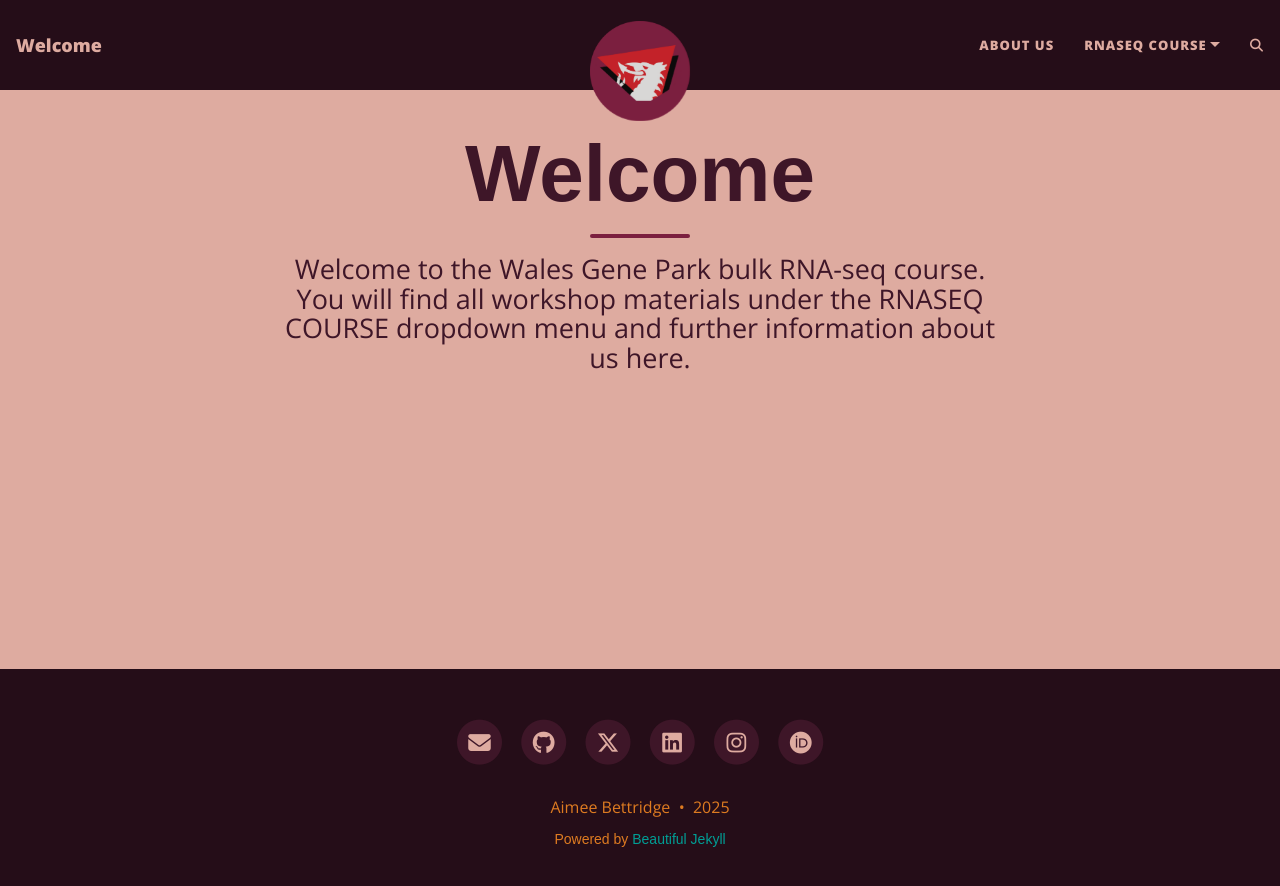
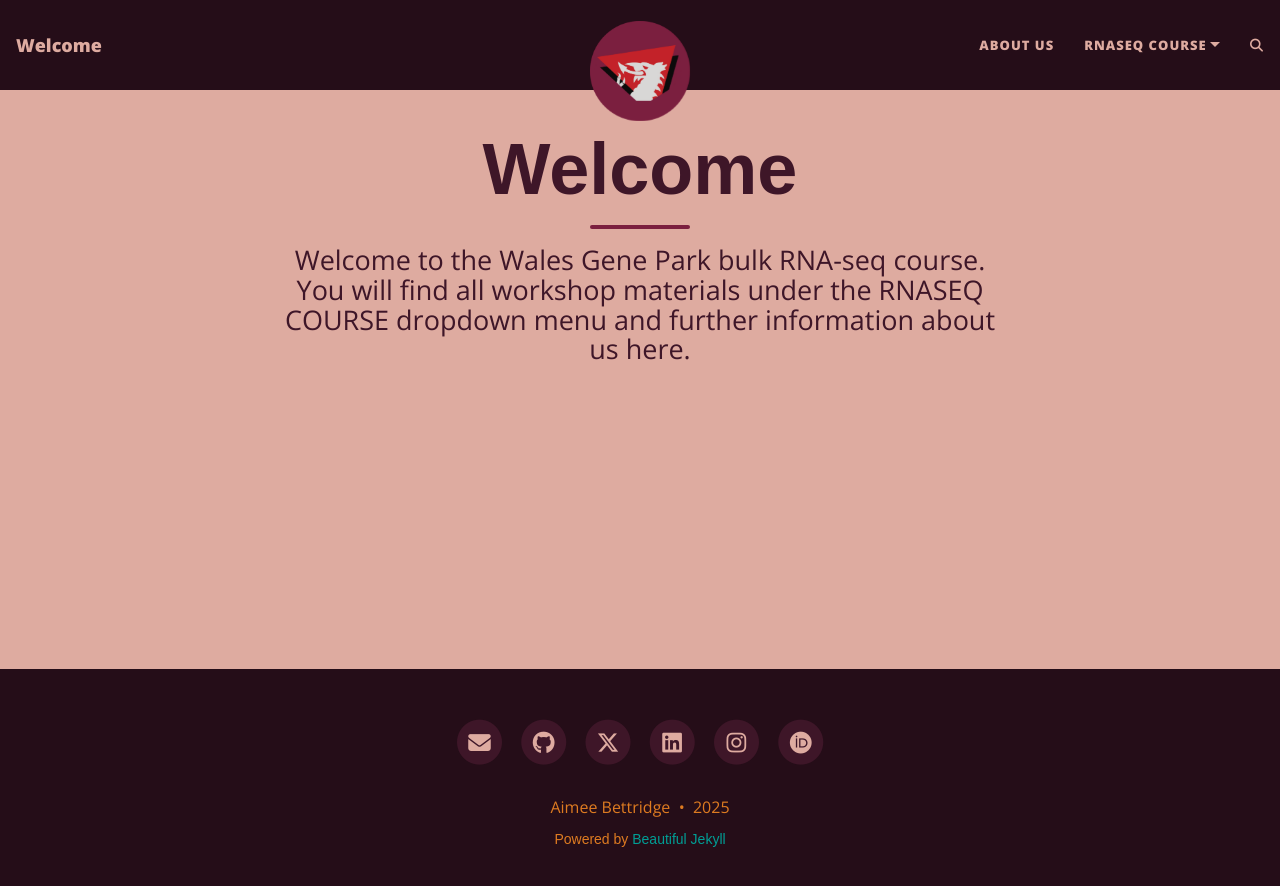
Before and after one commit to abettr/abettr.github.io, a Jekyll site: the page built from index.html, in a window 1280 px wide. Shown: the top 886 px of the page. Built offline with Jekyll 4.4.1, drawn with Linux system fonts in a browser that asks for light colours; the list of posts is cut into pages by our own code; comment, search, counter and statistics services are not loaded.

Commit message:
Testing intro [age header size

```diff
--- a/assets/css/beautifuljekyll.css
+++ b/assets/css/beautifuljekyll.css
@@ -774,7 +774,7 @@ nav.top-nav-short-permanent ~ header > .intro-header.big-img {
     padding: 9.375rem 0;
   }
   .intro-header .page-heading h1 {
-    font-size: 5rem;
+    font-size: 4.5rem;
   }
   .intro-header .post-heading h1 {
     font-size: 3.125rem;
```
